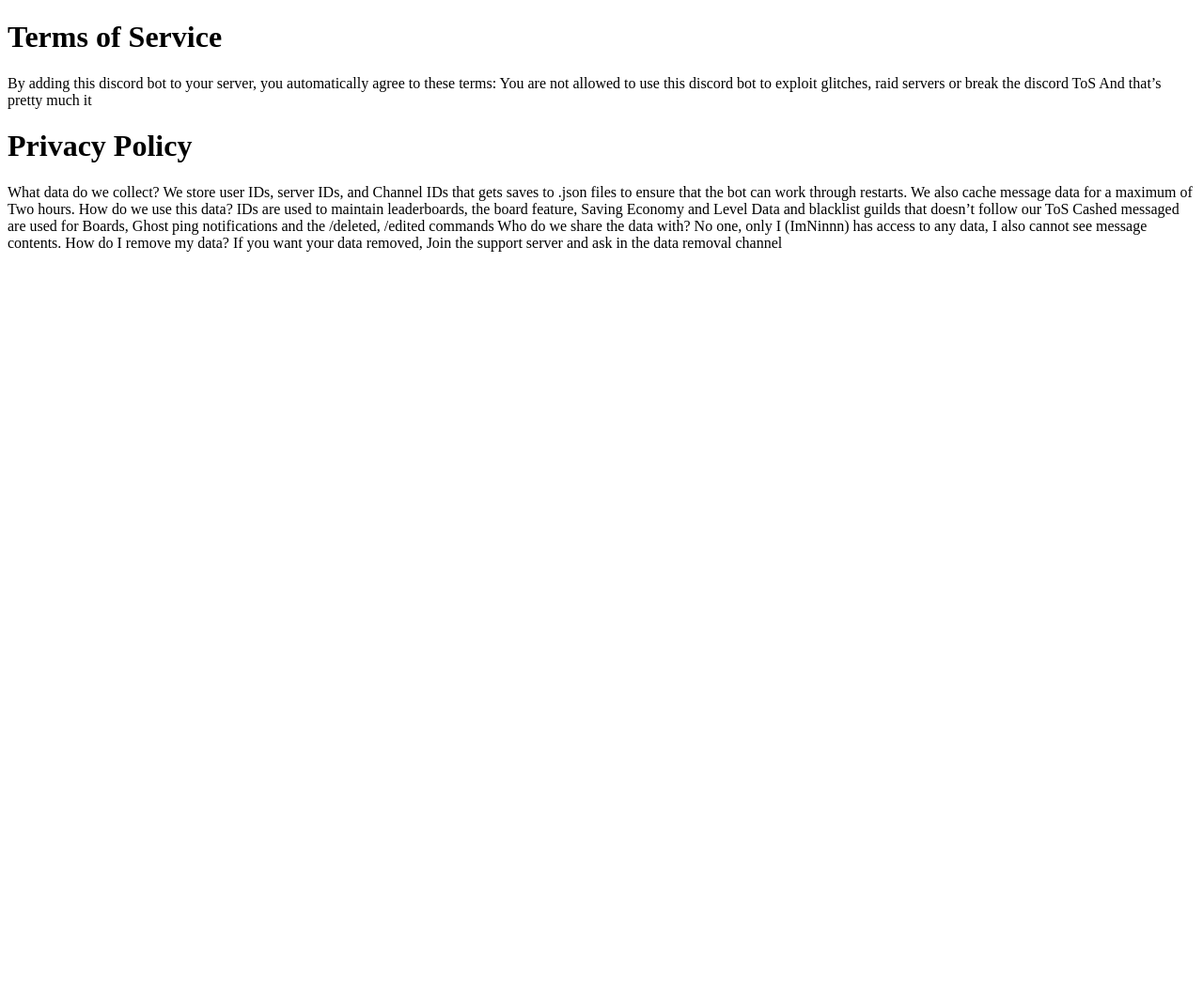
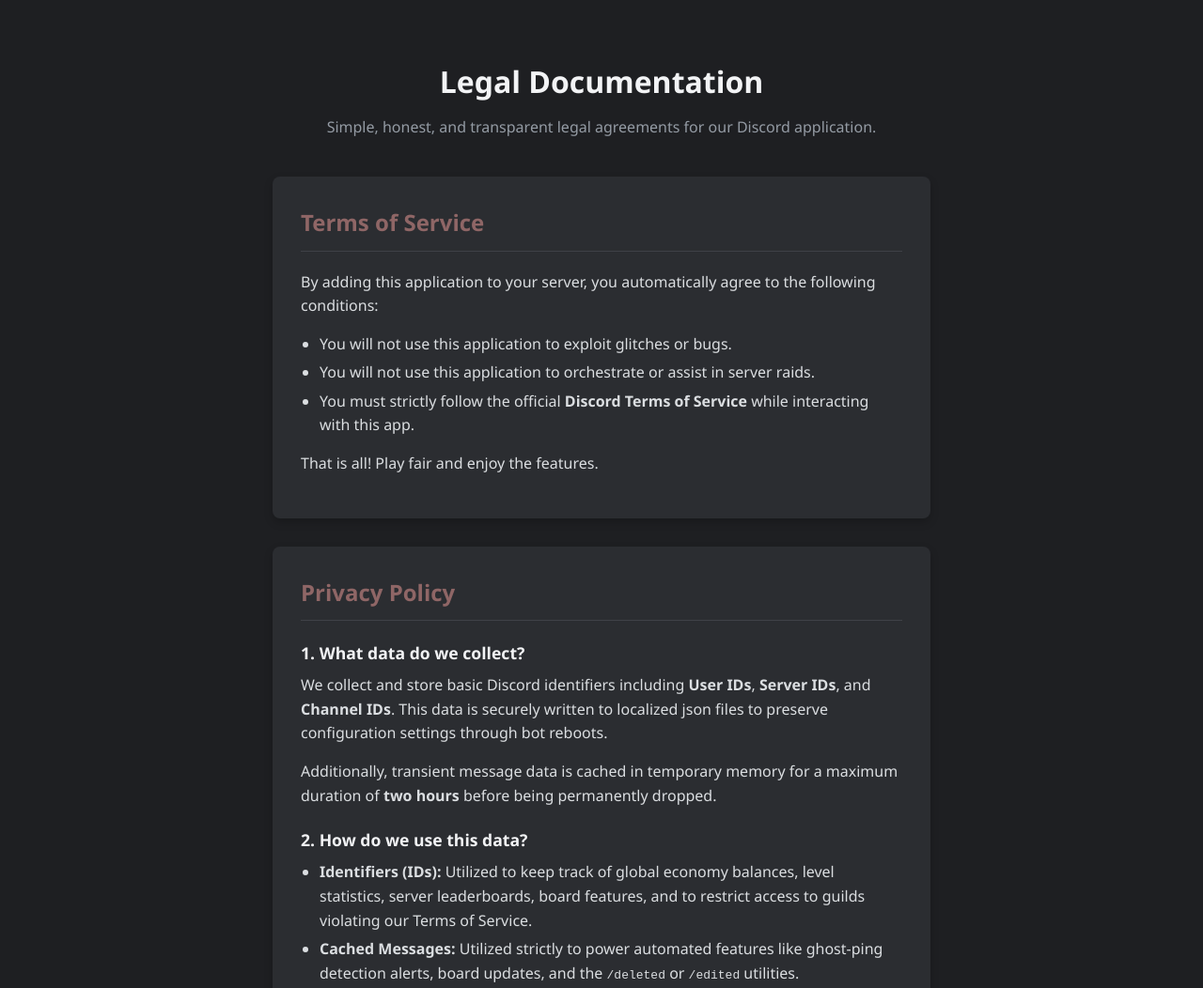
Before and after one commit to ImNinnn/ImNinnn.github.io, a plain HTML site: page index.html in a window 1280 px wide. Shown: the top 1052 px of the page at 94% size. Before the commit the page ends 800 px from the top, so only its background shows below. Drawn offline with Linux system fonts and the light colour scheme.

Commit message:
Revamp Terms of Service and Privacy Policy layout

```diff
--- a/index.html
+++ b/index.html
@@ -1,26 +1,139 @@
 <!DOCTYPE html>
-<html>
-<head><title>ToS and Privacy Policy</title></head>
+<html lang="en">
+<head>
+    <meta charset="UTF-8">
+    <meta name="viewport" content="width=device-width, initial-scale=1.0">
+    <title>App Terms of Service & Privacy Policy</title>
+    <style>
+        :root {
+            --bg-color: #1e1f22;
+            --card-bg: #2b2d31;
+            --text-color: #dbdee1;
+            --text-muted: #949ba4;
+            --accent-color: #8f6666;
+            --heading-color: #f2f3f5;
+        }
+
+        body {
+            font-family: 'Segoe UI', Tahoma, Geneva, Verdana, sans-serif;
+            background-color: var(--bg-color);
+            color: var(--text-color);
+            line-height: 1.6;
+            margin: 0;
+            padding: 40px 20px;
+            display: flex;
+            justify-content: center;
+        }
+
+        .container {
+            max-width: 700px;
+            width: 100%;
+        }
+
+        header {
+            text-align: center;
+            margin-bottom: 40px;
+        }
+
+        header h1 {
+            color: var(--heading-color);
+            margin-bottom: 10px;
+        }
+
+        header p {
+            color: var(--text-muted);
+            margin: 0;
+        }
+
+        .card {
+            background-color: var(--card-bg);
+            padding: 30px;
+            border-radius: 8px;
+            margin-bottom: 30px;
+            box-shadow: 0 4px 10px rgba(0,0,0,0.2);
+        }
+
+        h2 {
+            color: var(--accent-color);
+            margin-top: 0;
+            border-bottom: 1px solid #3f4147;
+            padding-bottom: 10px;
+            font-size: 1.5rem;
+        }
+
+        h3 {
+            color: var(--heading-color);
+            font-size: 1.1rem;
+            margin-top: 20px;
+            margin-bottom: 8px;
+        }
+
+        p, ul {
+            margin-top: 0;
+            margin-bottom: 15px;
+        }
+
+        ul {
+            padding-left: 20px;
+        }
+
+        li {
+            margin-bottom: 5px;
+        }
+
+        footer {
+            text-align: center;
+            color: var(--text-muted);
+            font-size: 0.85rem;
+            margin-top: 40px;
+        }
+    </style>
+</head>
 <body>
-    <h1>Terms of Service</h1>
-    <p>By adding this discord bot to your server, you automatically agree to these terms:
-You are not allowed to use this discord bot to exploit glitches, raid servers or break the discord ToS
-And that’s pretty much it
-</p>
-    <h1>Privacy Policy</h1>
-    <p>What data do we collect?
-We store user IDs, server IDs, and Channel IDs that gets saves to .json files to ensure that the bot can work through restarts.
-We also cache message data for a maximum of Two hours.
 
-How do we use this data?
-IDs are used to maintain leaderboards, the board feature, Saving Economy and Level Data and blacklist guilds that doesn’t follow our ToS
-Cashed messaged are used for Boards, Ghost ping notifications and the /deleted, /edited commands
+<div class="container">
 
-Who do we share the data with?
-No one, only I (ImNinnn) has access to any data, I also cannot see message contents.
+    <header>
+        <h1>Legal Documentation</h1>
+        <p>Simple, honest, and transparent legal agreements for our Discord application.</p>
+    </header>
 
-How do I remove my data?
-If you want your data removed, Join the support server and ask in the data removal channel
-</p>
+    <div class="card">
+        <h2>Terms of Service</h2>
+        <p>By adding this application to your server, you automatically agree to the following conditions:</p>
+        <ul>
+            <li>You will not use this application to exploit glitches or bugs.</li>
+            <li>You will not use this application to orchestrate or assist in server raids.</li>
+            <li>You must strictly follow the official <strong>Discord Terms of Service</strong> while interacting with this app.</li>
+        </ul>
+        <p>That is all! Play fair and enjoy the features.</p>
+    </div>
+
+    <div class="card">
+        <h2>Privacy Policy</h2>
+
+        <h3>1. What data do we collect?</h3>
+        <p>We collect and store basic Discord identifiers including <strong>User IDs</strong>, <strong>Server IDs</strong>, and <strong>Channel IDs</strong>. This data is securely written to localized json files to preserve configuration settings through bot reboots.</p>
+        <p>Additionally, transient message data is cached in temporary memory for a maximum duration of <strong>two hours</strong> before being permanently dropped.</p>
+
+        <h3>2. How do we use this data?</h3>
+        <ul>
+            <li><strong>Identifiers (IDs):</strong> Utilized to keep track of global economy balances, level statistics, server leaderboards, board features, and to restrict access to guilds violating our Terms of Service.</li>
+            <li><strong>Cached Messages:</strong> Utilized strictly to power automated features like ghost-ping detection alerts, board updates, and the <code>/deleted</code> or <code>/edited</code> utilities.</li>
+        </ul>
+
+        <h3>3. Who do we share data with?</h3>
+        <p><strong>Absolutely nobody.</strong> Data access is exclusively limited to the primary developer (<em>ImNinnn</em>). Under normal operating conditions, live message content cannot be manually monitored or viewed.</p>
+
+        <h3>4. How do I request data removal?</h3>
+        <p>If you want all records pertaining to your profile deleted, simply join our official support server and drop a message in our designated data-removal channel.</p>
+    </div>
+
+    <footer>
+        <p>&copy; 2026 ImNinnn. All rights reserved.</p>
+    </footer>
+
+</div>
+
 </body>
 </html>
```
